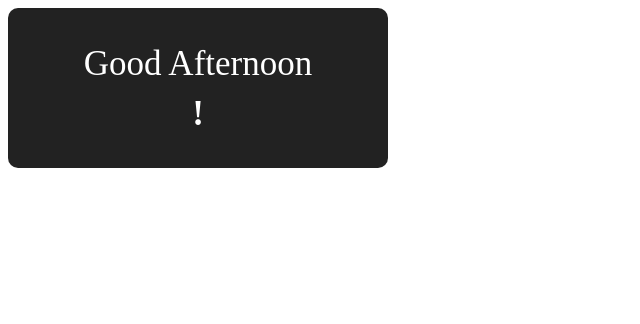
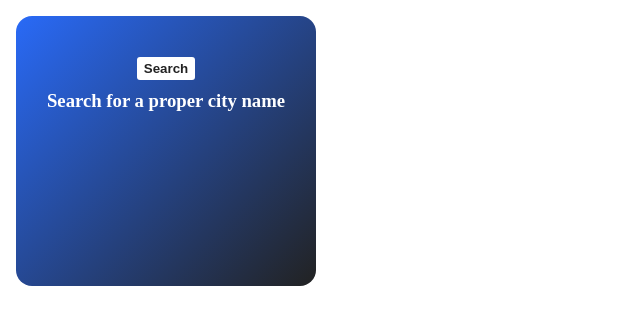
Before and after one commit to NizarAffess/new-tab-extension, a React (Create React App) app: page / in a window 1280 px wide. Shown: the top 324 px of the page, without its empty margins (0-640 px from the left). Built offline with nearby package versions, Linux system fonts and the light colour scheme.

Commit message:
add Weather app

```diff
--- a/src/App.js
+++ b/src/App.js
@@ -1,12 +1,14 @@
 import './App.css';
 // import Time from './Components/Time/Time';
-import Greeting from './Components/Greeting/Greeting';
+// import Greeting from './Components/Greeting/Greeting';
+import Weather from './Components/Weather/Weather';
 
 function App() {
   return (
     <div className="App">
       {/* <Time /> */}
-      <Greeting />
+      {/* <Greeting /> */}
+      <Weather />
     </div>
   );
 }
--- /dev/null
+++ b/src/Components/Weather/Weather.css
@@ -0,0 +1,127 @@
+* {
+  box-sizing: border-box;
+  margin: 0;
+  padding: 0;
+}
+
+.weather {
+  display: flex;
+  flex-direction: column;
+  align-items: center;
+  margin: 1em;
+  border-radius: 16px;
+  width: 300px;
+  height: 270px;
+  padding: 15px;
+  background: linear-gradient(-45deg, #222, rgb(41, 106, 247));
+  transition: 0.4s ease-out;
+}
+
+.weather-warm {
+  background: linear-gradient(-45deg, #222, rgb(248, 138, 11));
+  transition: 0.4s ease-out;
+}
+
+.search-box {
+  background: rgba(255, 255, 255, 0.5);
+  border-radius: 15px;
+  transition: 0.4s ease-in-out;
+  display: flex;
+  align-items: center;
+  justify-content: center;
+}
+
+.bar-not-shown {
+  transform: translateY(-200%);
+}
+
+.bar-shown {
+  transform: translateY(0%);
+}
+
+.search-box .search-bar {
+  padding: 15px;
+  flex: 1;
+  appearance: none;
+  background: none;
+  border: none;
+  outline: none;
+  border-radius: 15px;
+  color: #313131;
+  font-size: 20px;
+  transition: 0.3s ease;
+}
+
+button {
+  cursor: pointer;
+}
+
+.btn-close {
+  position: absolute;
+  top: 10px;
+  right: 6px;
+  background: transparent;
+  border: none;
+  padding: 5px 9px;
+  font-size: 20px;
+}
+
+.search-box .search-bar:focus {
+  background: rgba(255, 255, 255, 0.75);
+}
+
+.weather-widget {
+  text-align: center;
+  color: #fff;
+}
+
+.clean-search {
+  margin: 0.5em;
+}
+
+.weather-box {
+  display: flex;
+  align-items: center;
+  justify-content: center;
+}
+
+.weather-box .temp {
+  margin-right: 10px;
+  font-size: 45px;
+  font-weight: 900;
+  text-align: left;
+}
+
+.weather-box .temp .celcius {
+  margin-bottom: 5px;
+}
+
+.weather-box .main {
+  font-size: 25px;
+}
+
+.weather-icon {
+  margin-right: -15px;
+  margin-bottom: -6px;
+}
+
+.weather-icon img {
+  width: 140px;
+  height: 140px;
+}
+
+.weather-widget .location {
+  font-size: 30px;
+  padding: 5px 4px 12px;
+}
+
+.btn-search {
+  background: #fff;
+  border: none;
+  font-weight: bold;
+  color: #222;
+  padding: 4px 7px;
+  border-radius: 3px;
+  margin-top: -2em;
+  transition: 0.2s ease-in-out;
+}
--- /dev/null
+++ b/src/Components/Weather/Weather.js
@@ -0,0 +1,120 @@
+import { useState } from "react";
+import './Weather.css';
+
+const apiKey = '32b40b115c47d06fec6b9dc66735a47c';
+const apiUrl = 'https://api.openweathermap.org/data/2.5/';
+
+const Weather = () => {
+  const [query, setQuery] = useState('');
+  const [weather, setWeather] = useState('');
+  const [loadingWeather, setLoadingWeather] = useState(false);
+  const [showBar, setShowBar] = useState(false);
+
+  const search = (e) => {
+    e.preventDefault();
+    setLoadingWeather(true)
+    fetch(`${apiUrl}/weather?q=${query}&units=metric&APPID=${apiKey}`)
+      .then(response => {
+        console.log(response.status);
+        if (response.status !== 200) {
+          console.log("something went wrong", response.status);
+          setWeather('');
+          setLoadingWeather(false);
+          return false;
+        }
+        response.json()
+          .then(result => {
+            console.log(result);
+            setWeather(result);
+            setLoadingWeather(false);
+            console.log(result.name, result.main.temp)
+            setShowBar(false);
+          })
+        console.log(response);
+      })
+      .catch(err => {
+        console.log(err);
+      })
+  }
+
+  const setInputRefFocus = (input) => {
+    if (input != null) {
+      input.focus();
+    }
+  }
+
+  const openSearchBox = () => {
+    setQuery('');
+    setShowBar(true);
+  }
+
+  const closeSearchBox = () => {
+    setShowBar(false);
+    setQuery('');
+  }
+
+  return (
+    <div
+      className={"weather " + (weather && (weather.main.temp > 15 ? "weather-warm" : null))}
+    >
+      <div className={"search-box " + (showBar ? "bar-shown" : "bar-not-shown")}>
+        <form onSubmit={search}>
+          <input
+            type="text"
+            className="search-bar"
+            placeholder="Search for a city"
+            onChange={e => setQuery(e.target.value)}
+            ref={setInputRefFocus}
+            value={query}
+          />
+        </form>
+        <button
+          className="btn-close"
+          onClick={closeSearchBox}
+        >
+          X
+        </button>
+      </div>
+      <button
+        style={{ opacity: showBar ? '0' : '1' }}
+        className="btn-search"
+        onClick={openSearchBox}
+      >
+        Search
+      </button>
+      {
+        weather ?
+          <div className="weather-widget">
+            <div className="weather-box">
+              <div className="temp">
+                <div className="celcius">
+                  {weather && Math.round(weather.main.temp)}°C
+                </div>
+                <div className="main">
+                  {weather && weather.weather[0].main}
+                </div>
+              </div>
+              <div className="waether-icon">
+                <img src={"http://openweathermap.org/img/wn/" + weather.weather[0].icon + "@2x.png"} alt="weather icon" />
+              </div>
+            </div>
+            <div className="location">
+              {weather && weather.name + ", " + weather.sys.country}
+            </div>
+          </div>
+          :
+          <div className="weather-widget">
+            {
+              loadingWeather ?
+                <h4 className="clean-search">Loading data...</h4>
+                :
+                <h3 className="clean-search">Search for a proper city name</h3>
+            }
+          </div>
+
+      }
+    </div>
+  );
+}
+
+export default Weather;
```
